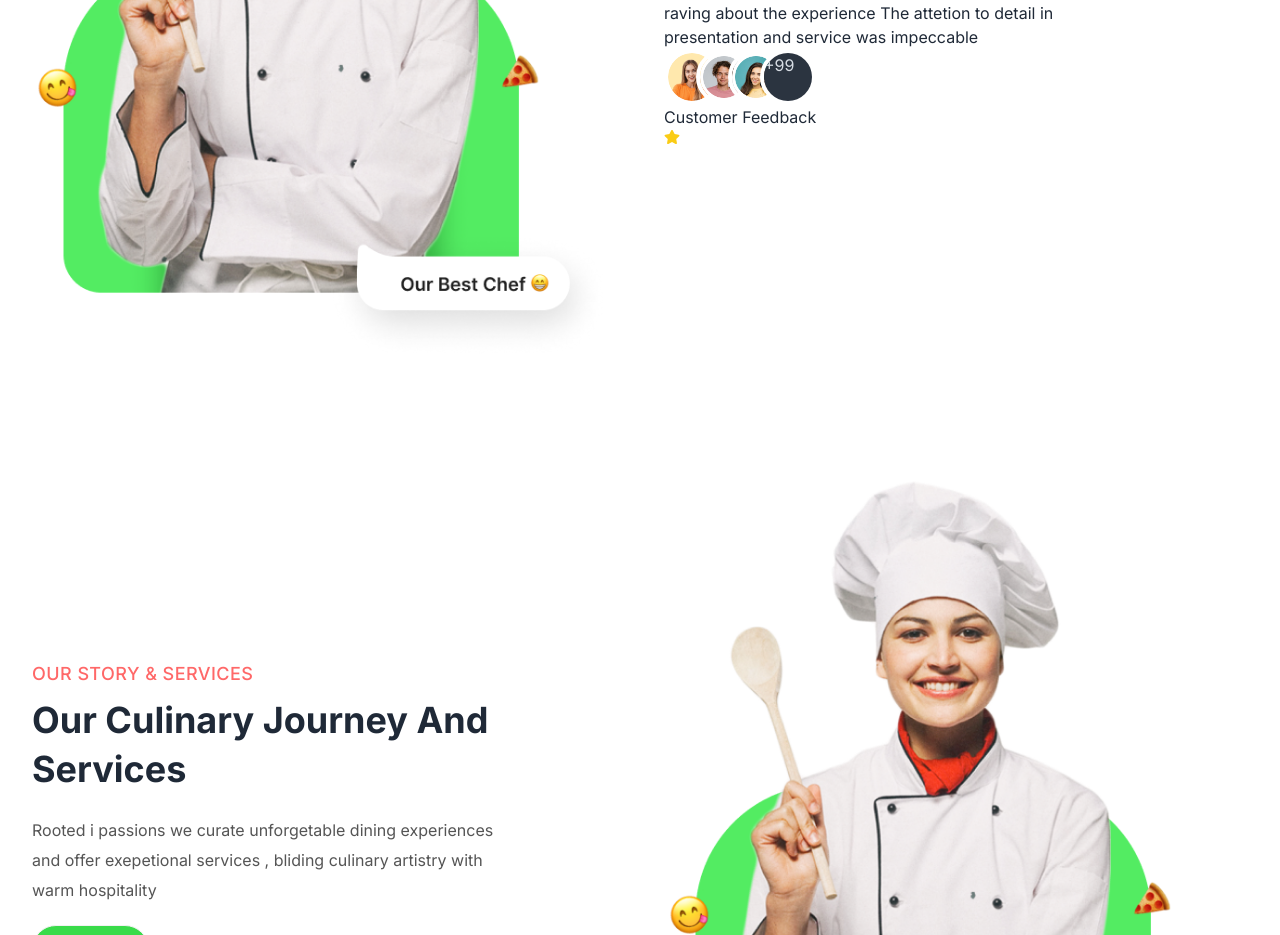
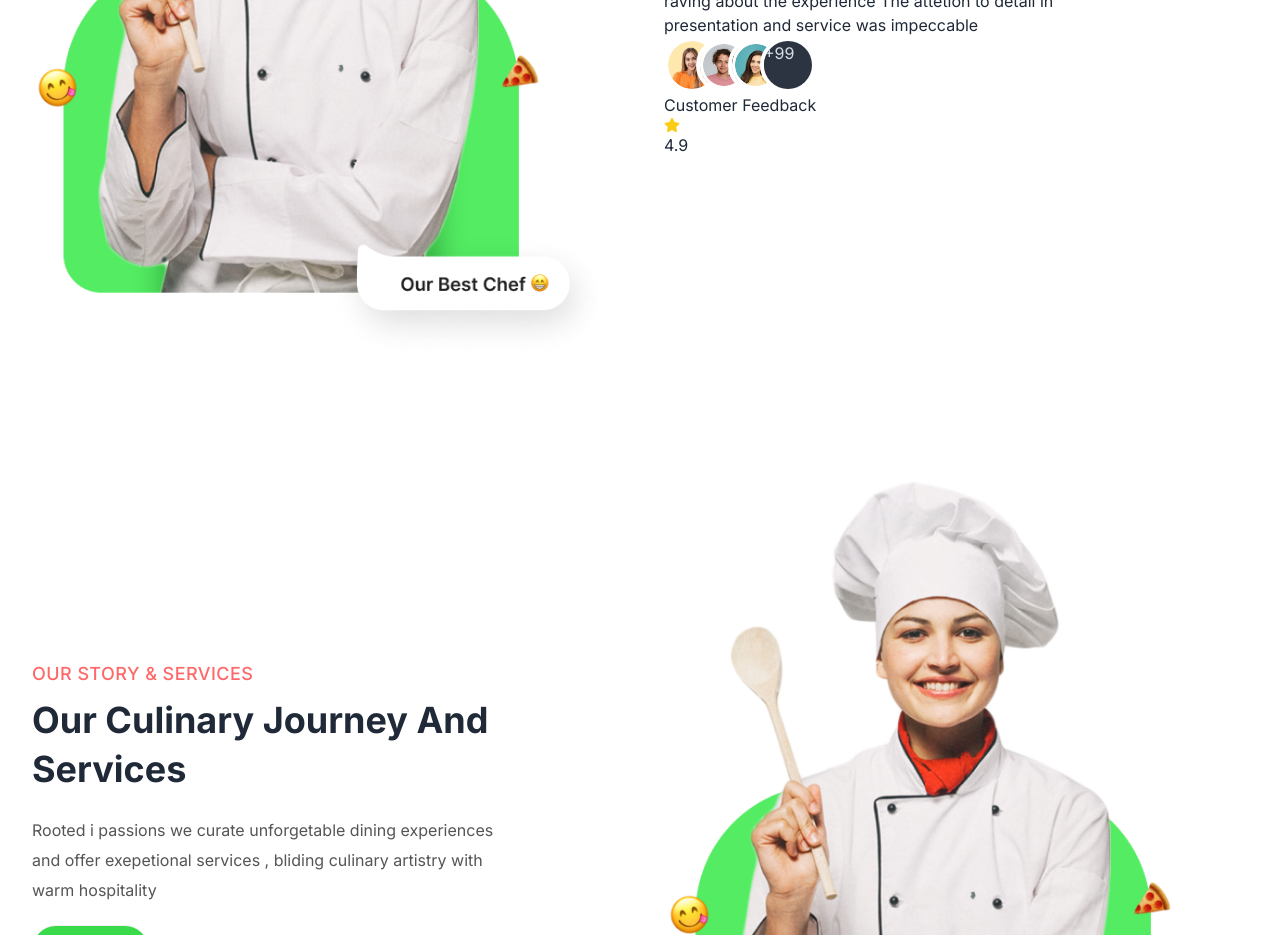
Before and after one commit to AryaSegara/Project-Restaurant--MERN-, a React (Vite) app in the folder frontend/: page / in a window 1280 px wide. Shown: the part 2440-3375 px from the top of the page. Built offline with nearby package versions, Linux system fonts and the light colour scheme.

Commit message:
testimonials

```diff
--- a/frontend/src/pages/home/Testimonials.jsx
+++ b/frontend/src/pages/home/Testimonials.jsx
@@ -47,6 +47,7 @@ export default function Testimonials() {
               <h5>Customer Feedback</h5>
               <div>
                 <FaStar className="text-yellow-400"/>
+                <span>4.9</span>
               </div>
               </div>
 
```
